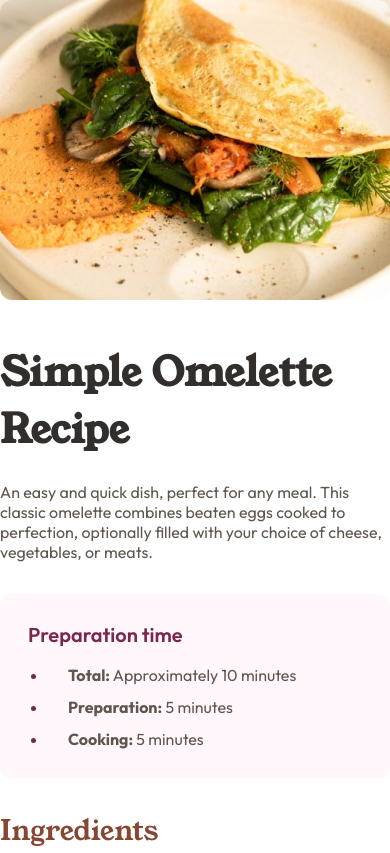
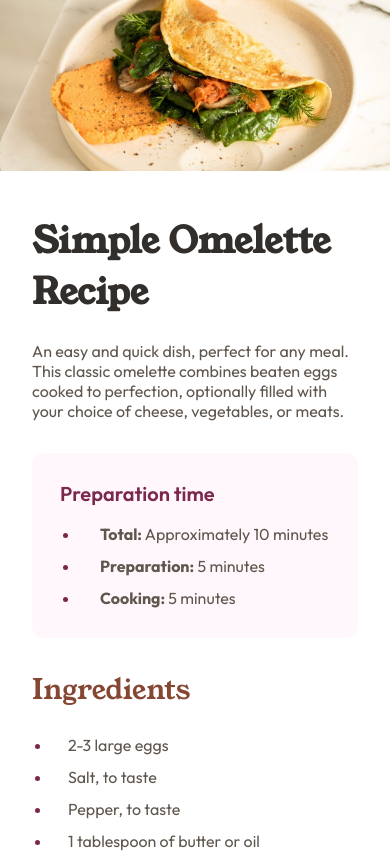
Before and after one commit to mariokreitz/recipe-page-main, an Angular app: page / in a window 390 px wide. Shown: the top 853 px of the page. Built offline with nearby package versions, Linux system fonts and the light colour scheme.

Commit message:
added media query

```diff
--- a/src/app/app.component.scss
+++ b/src/app/app.component.scss
@@ -171,3 +171,24 @@
     }
   }
 }
+
+@media screen and (max-width: 768px) {
+  .hero {
+    margin-bottom: unset;
+
+    .hero-image {
+      height: 171px;
+      border-radius: unset;
+    }
+  }
+
+  main {
+    padding: 40px 32px;
+
+    .omelette-recipe {
+      .title {
+        font-size: 36px;
+      }
+    }
+  }
+}
```
